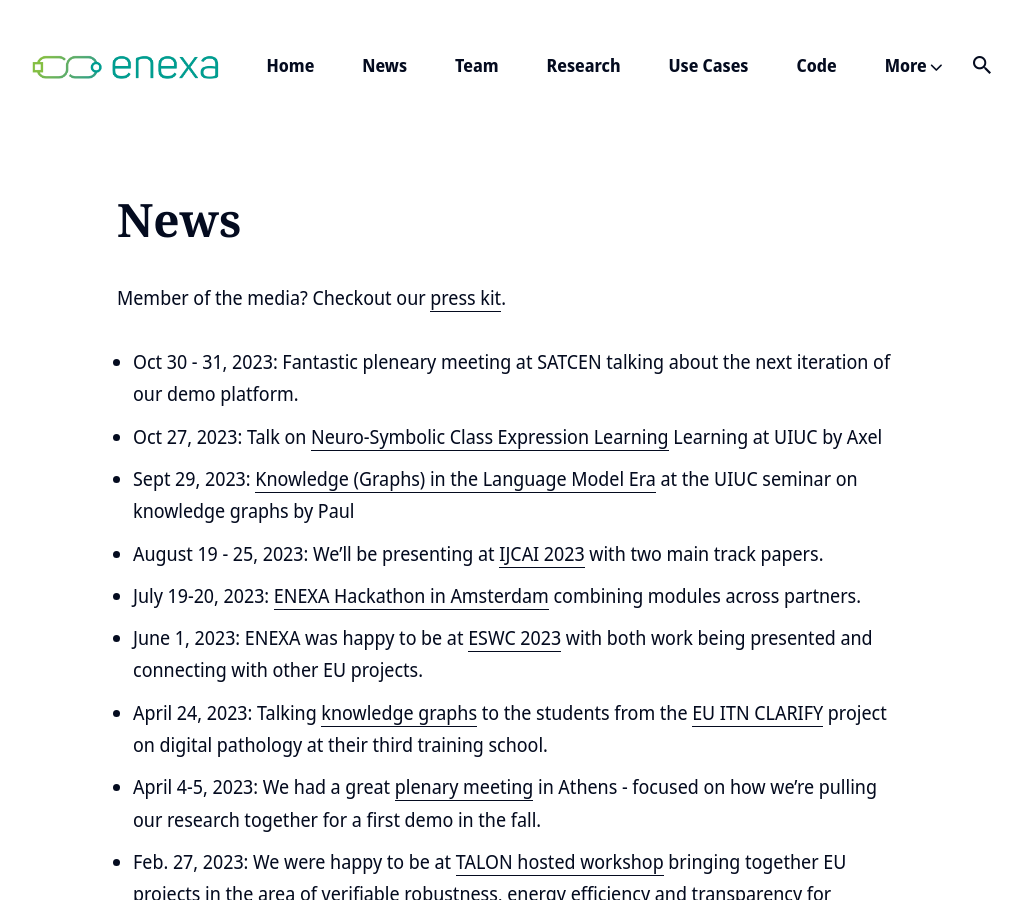
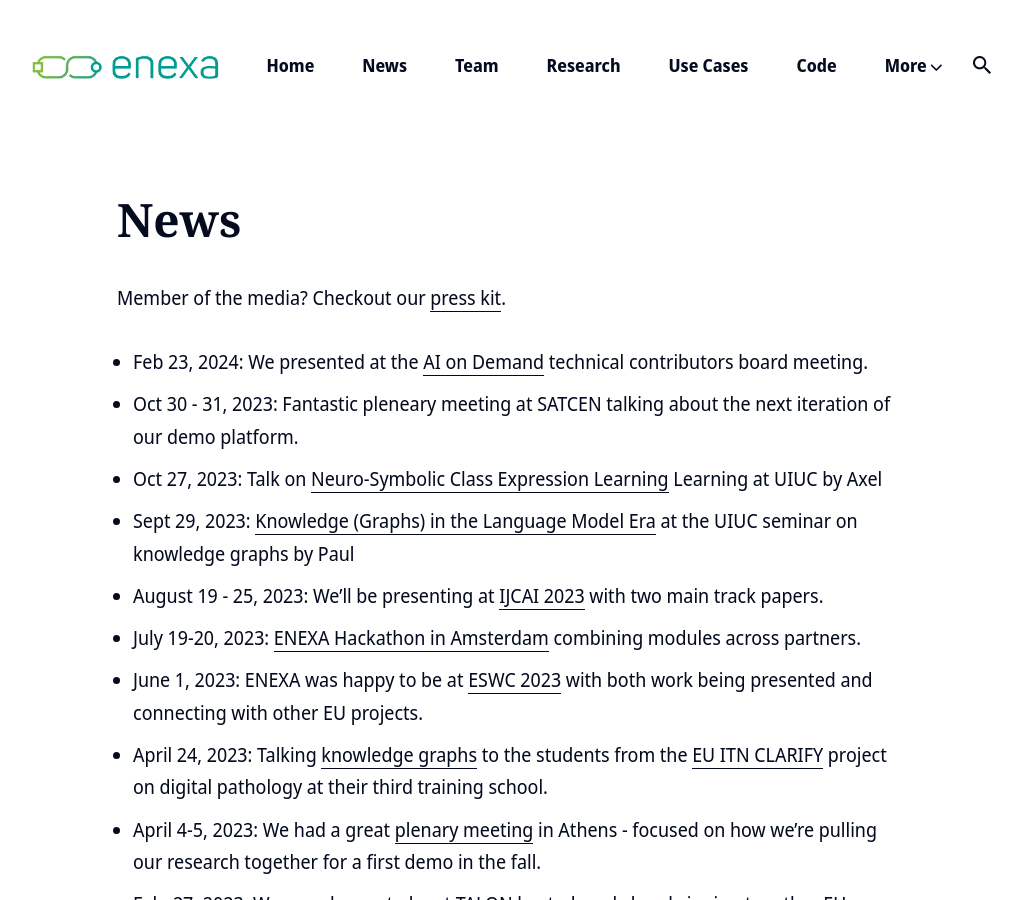
Before and after one commit to EnexaProject/enexaproject.github.io, a Jekyll site: the page built from _pages/news.md, in a window 1280 px wide and 900 px high. Shown: the whole window, without its empty margins (133-1155 px from the left). Built offline with Jekyll 4.4.1, drawn with Linux system fonts in a browser that asks for light colours; nearby versions of some CDN libraries.

Commit message:
Update news.md

```diff
--- a/_pages/news.md
+++ b/_pages/news.md
@@ -6,6 +6,7 @@
 
 Member of the media? Checkout our [press kit](/presskit/).
 
+* Feb 23, 2024: We presented at the [AI on Demand](https://www.ai4europe.eu) technical contributors board meeting.
 * Oct 30 - 31, 2023: Fantastic pleneary meeting at SATCEN talking about the next iteration of our demo platform.
 * Oct 27, 2023: Talk on [Neuro-Symbolic Class Expression Learning](https://ischool.illinois.edu/news-events/events/2023/10/27/knowledge-graphs-and-semantic-computing-speaker-series-axel-cyrille) Learning at UIUC by Axel
 * Sept 29, 2023: [Knowledge (Graphs) in the Language Model Era](https://ischool.illinois.edu/news-events/events/2023/09/29/knowledge-graphs-and-semantic-computing-speaker-series-paul-groth) at the UIUC seminar on knowledge graphs by Paul
```
